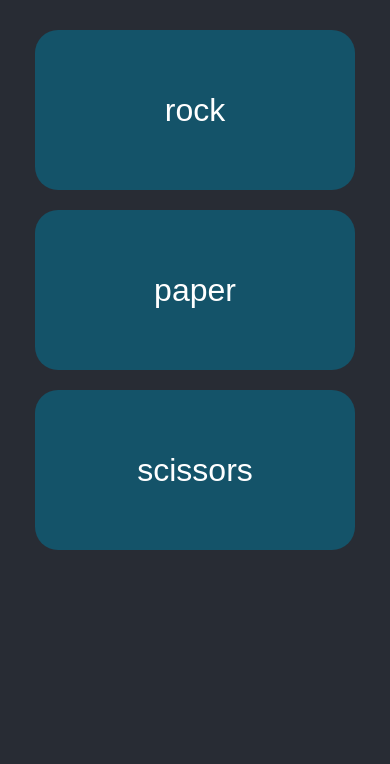
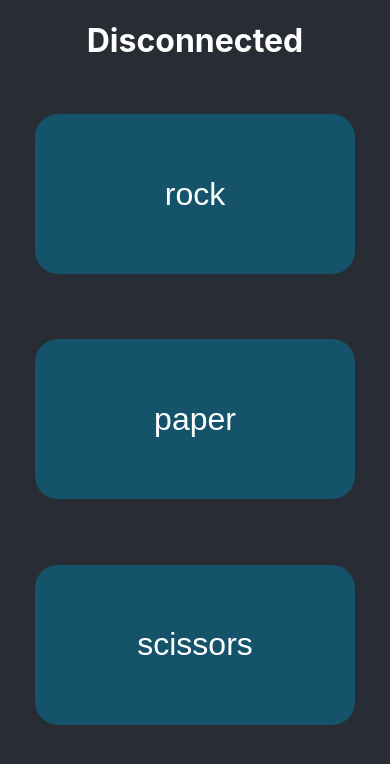
Before and after one commit to ApenJulius/RPS-website, a React (Create React App) app in the folder frontend/: page / in a window 390 px wide. Shown: the top 764 px of the page. Built offline with nearby package versions, Linux system fonts and the light colour scheme; no server answers.

Commit message:
More responsive of the current state of the websocket

```diff
--- a/frontend/src/pages/gamePage.tsx/gamePage.css
+++ b/frontend/src/pages/gamePage.tsx/gamePage.css
@@ -42,5 +42,10 @@
     justify-content: center;
     align-items: center;
     flex-wrap: wrap;
-    margin-top: 20px;
+    margin-top: auto;
+    margin-bottom:min(10vh, 100px);
+    height:80vh;
 }
+h1 {
+    text-align: center;
+  }
--- a/frontend/src/pages/gamePage.tsx/gamePage.tsx
+++ b/frontend/src/pages/gamePage.tsx/gamePage.tsx
@@ -1,15 +1,57 @@
 import { useState, useRef, useEffect} from 'react';
-
+import {useParams} from 'react-router-dom';
 import './gamePage.css';
 import { MoveButton } from '../../components/MoveButton/MoveButton';
+
+enum ErrorCode {
+  GAME_FOUND = 10,
+}
+
 
 
 function GamePage() {
   const [playerMove, setPlayerMove] = useState<string>("")
+  //const [groupID, setGroupID] = useState<string>("") // TODO: get from url params
+  const [status, setStatus] = useState<string>("Disconnected")
   const ws = useRef<WebSocket | null>(null)
 
+  const lookingForGame = () => {
+    setStatus("Looking for game...")
+  }
+
+
   useEffect(() => {
-    ws.current = new WebSocket('ws://localhost:8000/ws');
+    ws.current = new WebSocket('ws://localhost:8000/ws?groupID=group1');
+
+    ws.current.onopen = () => {
+      console.log('ws opened');
+      lookingForGame();
+    };
+
+    ws.current.onmessage = (message) => {
+      const data = JSON.parse(message.data);
+      console.log(data);
+      if(data.code == ErrorCode.GAME_FOUND) {
+        console.log("game found")
+        setStatus(`Connected to: ${data.groupID}`)
+
+      }
+      // handle the data as needed
+    };
+
+    ws.current.onclose = () => {
+      console.log('ws closed');
+    }
+    ws.current.onerror = (err) => {
+      console.error(
+        'Socket encountered error: ',
+        err,
+        'Closing socket'
+      );
+      ws.current?.close();
+    }
+
+
     return () => {
       if(ws.current) {
         ws.current.close();
@@ -18,22 +60,21 @@ function GamePage() {
   }, []);
 
   // Sending a message
-  const sendMessage = () => {
+  const sendMessage = (move: string) => {
     if(ws.current) {
-      ws.current.send(JSON.stringify({ move: 'test move' }));
+      ws.current.send(JSON.stringify({ move }));
     }
   };
 
   const handleButtonClick = (move: string) => {
     setPlayerMove(move)
     console.log(playerMove)
-    if(ws.current) {
-      console.log("current")
-      ws.current.send(JSON.stringify({ move }));
-    }
+    sendMessage(move)
   }
   const options = ["rock", "paper", "scissors"] // gotta match backend fyi
   return (
+    <div>
+      <h1>{status}</h1>
       <div className='move-btn-container'>
         {
           options.map((move_option) => {
@@ -41,6 +82,7 @@ function GamePage() {
           })
         }
         </div>
+      </div>
   );
 }
 
```
